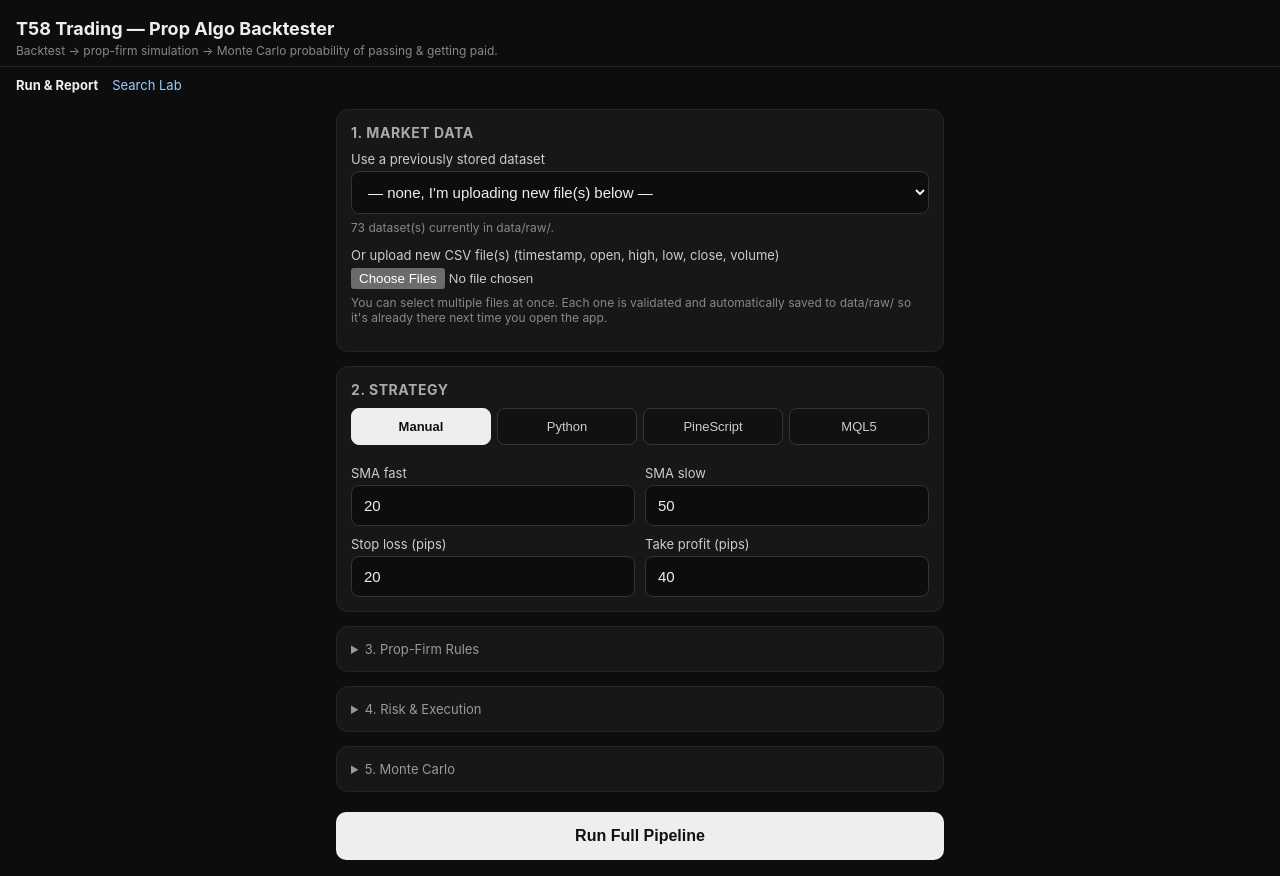
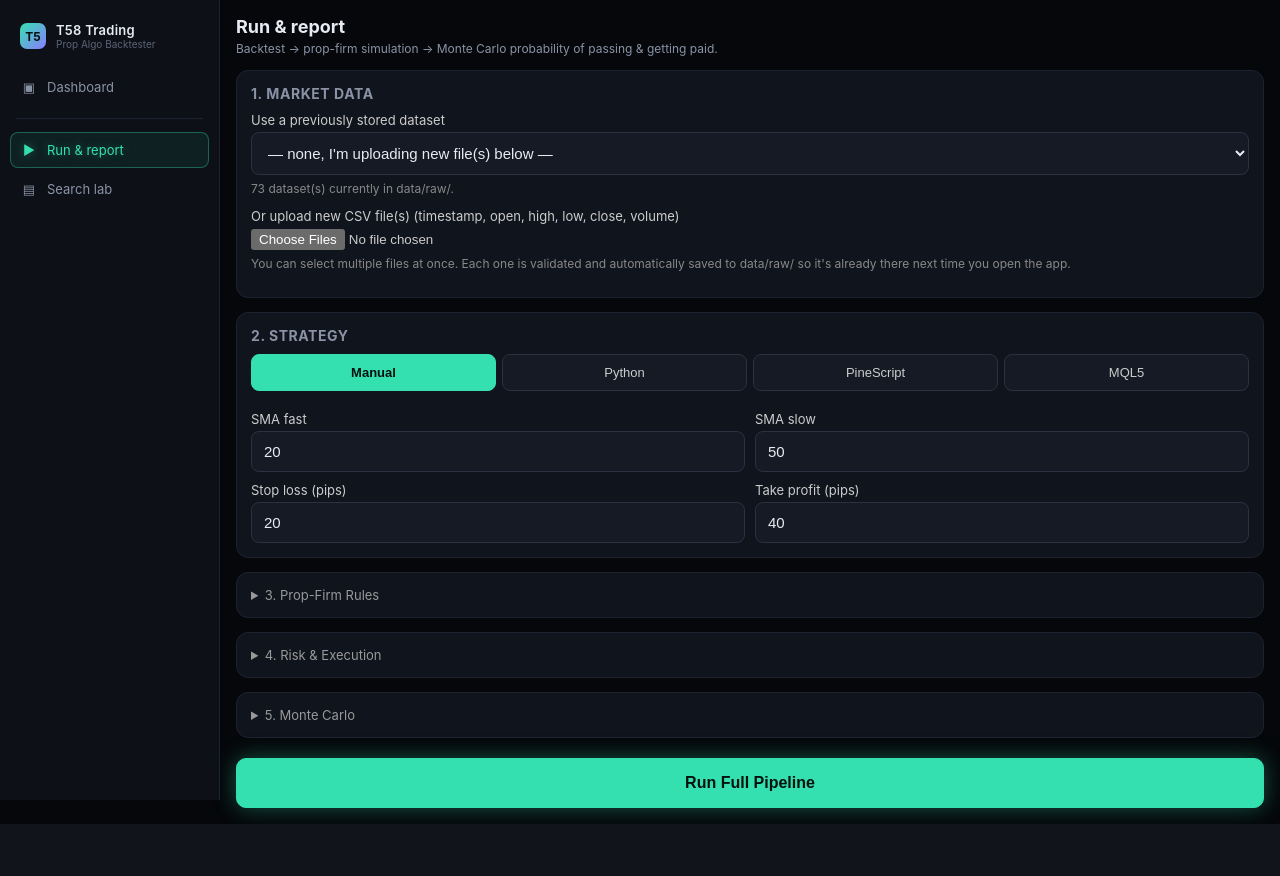
Before and after one commit to okmantz/T58-PROP-ALGO-BACKTESTER, a Flask app: page / in a window 1280 px wide. After the commit the page ends 824 px from the top, so only its background shows below. Run offline with Flask 3, Linux system fonts and the light colour scheme; some libraries are stand-ins or nearby versions.

Commit message:
Add files via upload

```diff
--- /dev/null
+++ b/app/web/templates/_sidebar.html
@@ -0,0 +1,24 @@
+<div class="t58-sidebar">
+  <div class="t58-brand">
+    <div class="mark">T5</div>
+    <div>
+      <div class="name">T58 Trading</div>
+      <div class="sub">Prop Algo Backtester</div>
+    </div>
+  </div>
+
+  <a href="/dashboard" class="t58-nav-item {{ 'active' if active_page == 'dashboard' else '' }}">
+    <span class="t58-nav-icon">&#9635;</span><span class="label">Dashboard</span>
+  </a>
+
+  <div class="t58-nav-divider"></div>
+
+  <a href="/" class="t58-nav-item {{ 'active' if active_page == 'run' else '' }}">
+    <span class="t58-nav-icon">&#9654;</span><span class="label">Run &amp; report</span>
+  </a>
+  <a href="/search" class="t58-nav-item {{ 'active' if active_page == 'search' else '' }}">
+    <span class="t58-nav-icon">&#9636;</span><span class="label">Search lab</span>
+  </a>
+
+  <div class="t58-nav-spacer"></div>
+</div>
--- a/app/web/templates/index.html
+++ b/app/web/templates/index.html
@@ -7,30 +7,23 @@
 <link rel="manifest" href="/manifest.json">
 <link rel="icon" href="/static/icon-192.png">
 <link rel="apple-touch-icon" href="/static/icon-192.png">
-<meta name="theme-color" content="#111111">
+<meta name="theme-color" content="#05070a">
+<link rel="stylesheet" href="/static/theme.css">
 <meta name="mobile-web-app-capable" content="yes">
 <meta name="apple-mobile-web-app-capable" content="yes">
 <meta name="apple-mobile-web-app-status-bar-style" content="black">
 <style>
   :root { color-scheme: dark; }
   * { box-sizing: border-box; }
-  body {
-    font-family: -apple-system, BlinkMacSystemFont, "Segoe UI", Roboto, Arial, sans-serif;
-    margin: 0; background: #0d0d0d; color: #eee;
-  }
-  header { padding: 18px 16px 8px; border-bottom: 1px solid #262626; }
-  header h1 { font-size: 18px; margin: 0; }
-  header p { margin: 4px 0 0; font-size: 12px; color: #888; }
-  nav { display: flex; gap: 14px; padding: 10px 16px 0; }
-  nav a { color: #9ecbff; font-size: 13px; text-decoration: none; }
-  nav a.active { color: #eee; font-weight: 700; }
-  main { padding: 16px; max-width: 640px; margin: 0 auto; }
-  .card { background: #171717; border: 1px solid #262626; border-radius: 12px; padding: 14px; margin-bottom: 14px; }
-  .card h2 { font-size: 14px; text-transform: uppercase; letter-spacing: .04em; color: #aaa; margin: 0 0 10px; }
+  .card { background: var(--panel-2); border: 1px solid var(--border); border-radius: 12px; padding: 14px; margin-bottom: 14px; }
+  .card h2 { font-size: 14px; text-transform: uppercase; letter-spacing: .04em; color: var(--text-muted); margin: 0 0 10px; }
   label { display: block; font-size: 13px; color: #ccc; margin: 10px 0 4px; }
   input[type=text], input[type=number], select, textarea {
-    width: 100%; padding: 11px 12px; border-radius: 8px; border: 1px solid #333;
-    background: #0d0d0d; color: #eee; font-size: 15px;
+    width: 100%; padding: 11px 12px; border-radius: 8px; border: 1px solid var(--border-light);
+    background: var(--panel-3); color: var(--text); font-size: 15px;
+  }
+  input:focus, select:focus, textarea:focus {
+    outline: none; border-color: var(--teal); box-shadow: 0 0 0 3px rgba(53,224,176,0.15);
   }
   textarea { min-height: 140px; font-family: ui-monospace, Menlo, monospace; font-size: 13px; }
   .row { display: flex; gap: 10px; }
@@ -38,34 +31,34 @@
   input[type=file] { width: 100%; color: #ccc; }
   .tabs { display: flex; gap: 6px; margin-bottom: 10px; flex-wrap: wrap; }
   .tabs button {
-    flex: 1; min-width: 70px; padding: 10px 6px; border-radius: 8px; border: 1px solid #333;
-    background: #111; color: #ccc; font-size: 13px;
+    flex: 1; min-width: 70px; padding: 10px 6px; border-radius: 8px; border: 1px solid var(--border-light);
+    background: var(--panel-3); color: #ccc; font-size: 13px;
   }
-  .tabs button.active { background: #eee; color: #111; font-weight: 600; border-color: #eee; }
+  .tabs button.active { background: var(--teal); color: #04120e; font-weight: 600; border-color: var(--teal); }
   .submit-btn {
-    width: 100%; padding: 15px; border-radius: 10px; border: none; background: #eee; color: #111;
+    width: 100%; padding: 15px; border-radius: 10px; border: 1px solid var(--teal); background: var(--teal); color: #04120e;
     font-size: 16px; font-weight: 700; margin-top: 6px;
+    box-shadow: 0 0 22px rgba(53,224,176,0.35);
   }
   .error { background: #2a1414; border: 1px solid #6b2323; color: #ffb4b4; padding: 12px; border-radius: 10px; margin-bottom: 14px; font-size: 14px; }
   .notice { background: #142a1a; border: 1px solid #235a32; color: #b4ffcb; padding: 12px; border-radius: 10px; margin-bottom: 14px; font-size: 14px; }
   .headline { display: grid; grid-template-columns: 1fr 1fr; gap: 10px; }
-  .stat { background: #0d0d0d; border: 1px solid #262626; border-radius: 10px; padding: 12px; }
-  .stat .label { font-size: 11px; color: #888; text-transform: uppercase; }
-  .stat .value { font-size: 22px; font-weight: 700; margin-top: 2px; }
-  .links a { display: block; color: #9ecbff; font-size: 14px; margin-top: 8px; text-decoration: none; }
+  .stat { background: var(--panel-3); border: 1px solid var(--border); border-radius: 10px; padding: 12px; }
+  .stat .label { font-size: 11px; color: var(--text-muted); text-transform: uppercase; }
+  .stat .value { font-size: 22px; font-weight: 700; margin-top: 2px; color: var(--teal); text-shadow: 0 0 12px rgba(53,224,176,.4); }
+  .links a { display: block; color: var(--teal); font-size: 14px; margin-top: 8px; text-decoration: none; }
   details summary { font-size: 13px; color: #999; cursor: pointer; }
 </style>
 </head>
 <body>
-<header>
-  <h1>T58 Trading — Prop Algo Backtester</h1>
+{% set active_page = active_page|default('run') %}
+<div class="t58-shell">
+{% include '_sidebar.html' %}
+<div class="t58-main">
+<div class="t58-page-header">
+  <h1>Run &amp; report</h1>
   <p>Backtest &rarr; prop-firm simulation &rarr; Monte Carlo probability of passing &amp; getting paid.</p>
-</header>
-<nav>
-  <a href="/" class="active">Run &amp; Report</a>
-  <a href="/search">Search Lab</a>
-</nav>
-<main>
+</div>
 
 {% if error %}
 <div class="error">{{ error }}</div>
@@ -362,7 +355,8 @@
   <button class="submit-btn" type="submit">Run Full Pipeline</button>
 </form>
 
-</main>
+</div>
+</div>
 
 <script>
   const tabs = document.querySelectorAll('#strategy-tabs button');
```
Also changed, not shown: app/web/templates/dashboard.html (added, +128 -0 lines), app/web/templates/search.html (+23 -29 lines).
